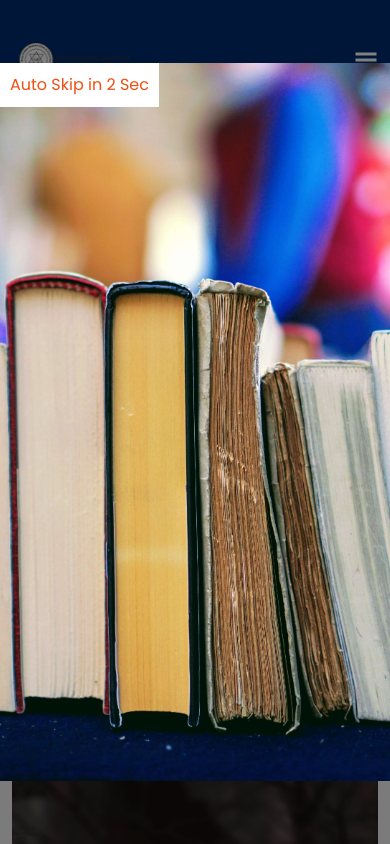
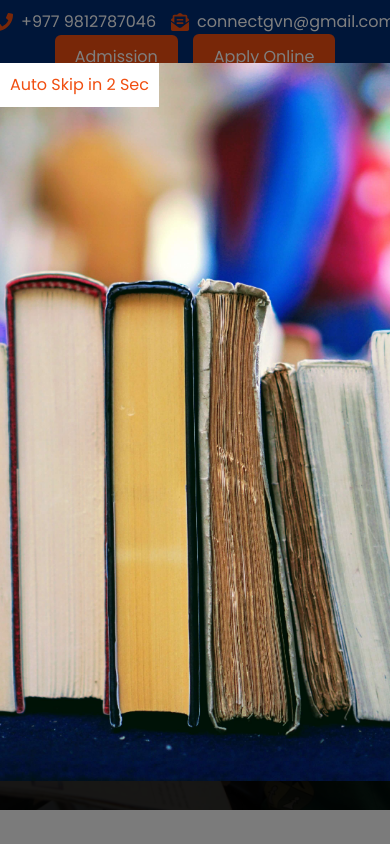
Before and after one commit to Arjun-Jhukal/Gyanodaya, a React (Vite) app: page / in a window 390 px wide. Shown: the top 844 px of the page. Built offline with nearby package versions, Linux system fonts and the light colour scheme.

Commit message:
top bar visible in mobile device

```diff
--- a/src/assets/scss/Component/_header.scss
+++ b/src/assets/scss/Component/_header.scss
@@ -42,6 +42,9 @@
     }
     &__logo {
       width: 120px;
+      img {
+        object-fit: cover;
+      }
     }
 
     &__items {
--- a/src/components/Header/Topbar/Topbar.jsx
+++ b/src/components/Header/Topbar/Topbar.jsx
@@ -3,11 +3,11 @@
 
 const Topbar = ({ onClick }) => {
   return (
-    <div className="topbar d-none d-md-block">
+    <div className="topbar">
       <div className="container">
-        <div className="row">
-          <div className="col-6">
-            <ul>
+        <div className="row justify-content-center align-items-center ">
+          <div className="col-md-6 col-12">
+            <ul className="justify-content-center">
               <li>
                 <FaPhone size={18} />
                 <Link to={"tel:+977 9812767046"}>+977&nbsp;9812787046</Link>
@@ -18,8 +18,8 @@
               </li>
             </ul>
           </div>
-          <div className="col-6">
-            <ul>
+          <div className="col-md-6 col-12">
+            <ul className="justify-content-center">
               <li>
                 <button type="button" className="btn btn__3" onClick={onClick}>
                   Admission
```
